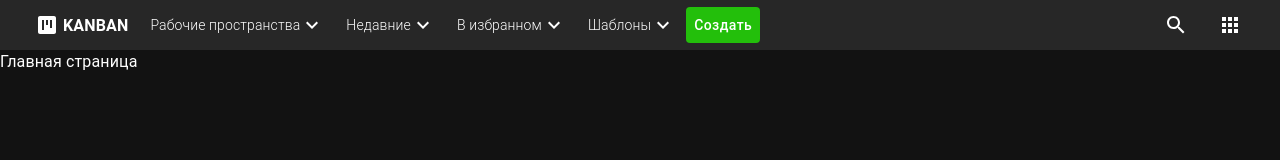
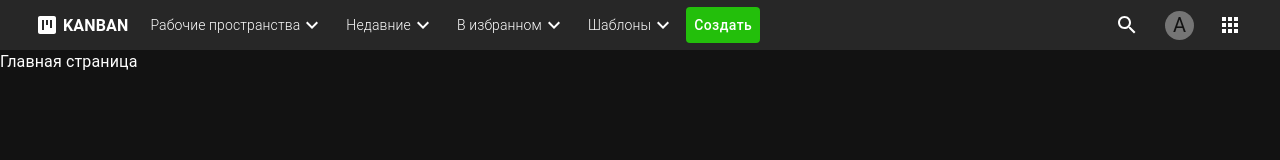
Before and after one commit to Innovavtion/kanban-board, a Next.js app: page / in a window 1280 px wide. Shown: the top 160 px of the page. Built offline with nearby package versions, Linux system fonts and the light colour scheme.

Commit message:
add: avatar in navbar

```diff
--- a/components/Navbar/Section/RightSection.tsx
+++ b/components/Navbar/Section/RightSection.tsx
@@ -1,6 +1,6 @@
 import Search from "../Elements/Search";
 
-import { Button, Box } from "@mui/material";
+import { Button, Box, Avatar } from "@mui/material";
 
 import AppsIcon from "@mui/icons-material/Apps";
 
@@ -16,8 +16,11 @@ export default function NavbarRightSection({
   drawerOpen,
 }: Props) {
   return (
-    <Box sx={{ display: "flex" }}>
+    <Box sx={{ display: "flex", alignItems: "center" }}>
       <Search navbarSize={navbarSize} />
+      <Avatar alt="Avatar" sx={{ width: 29, height: 29, marginX: "10px" }}>
+        A
+      </Avatar>
       <Button
         color="inherit"
         aria-label="open drawer"
```
